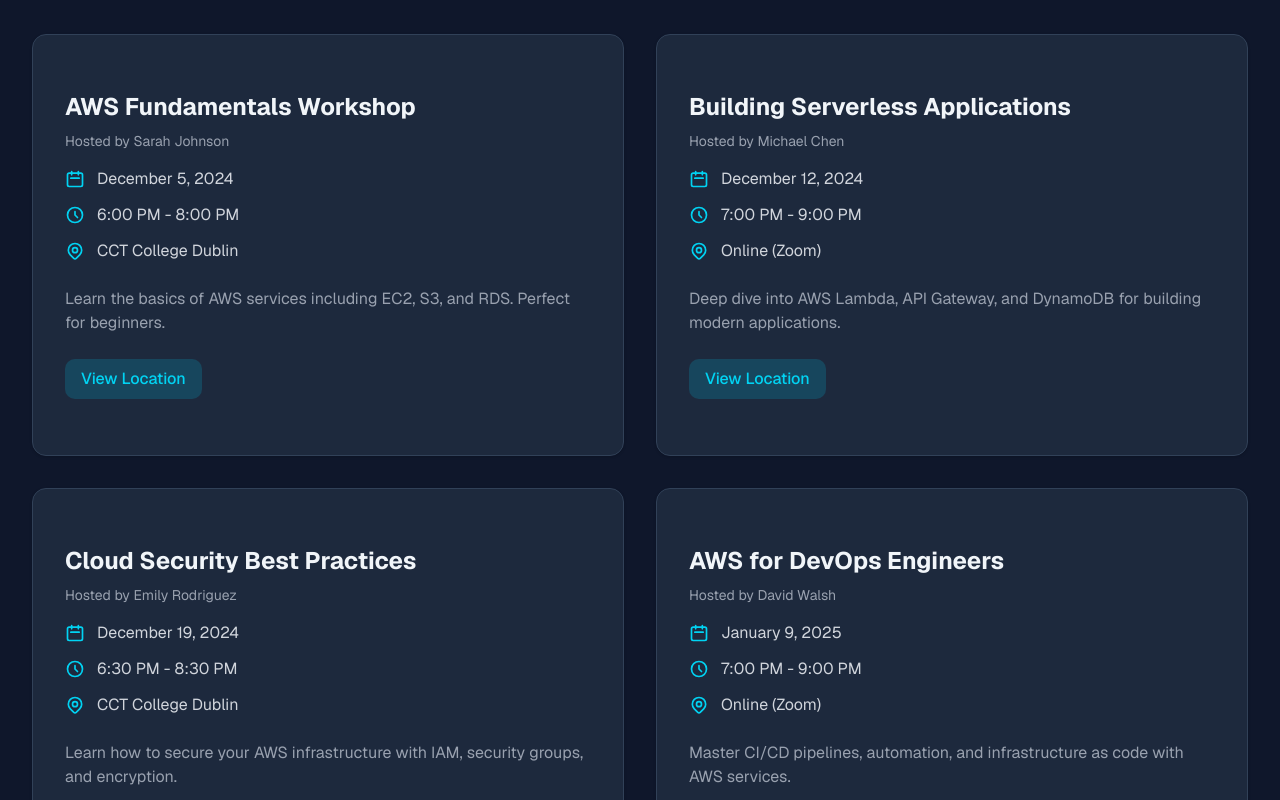
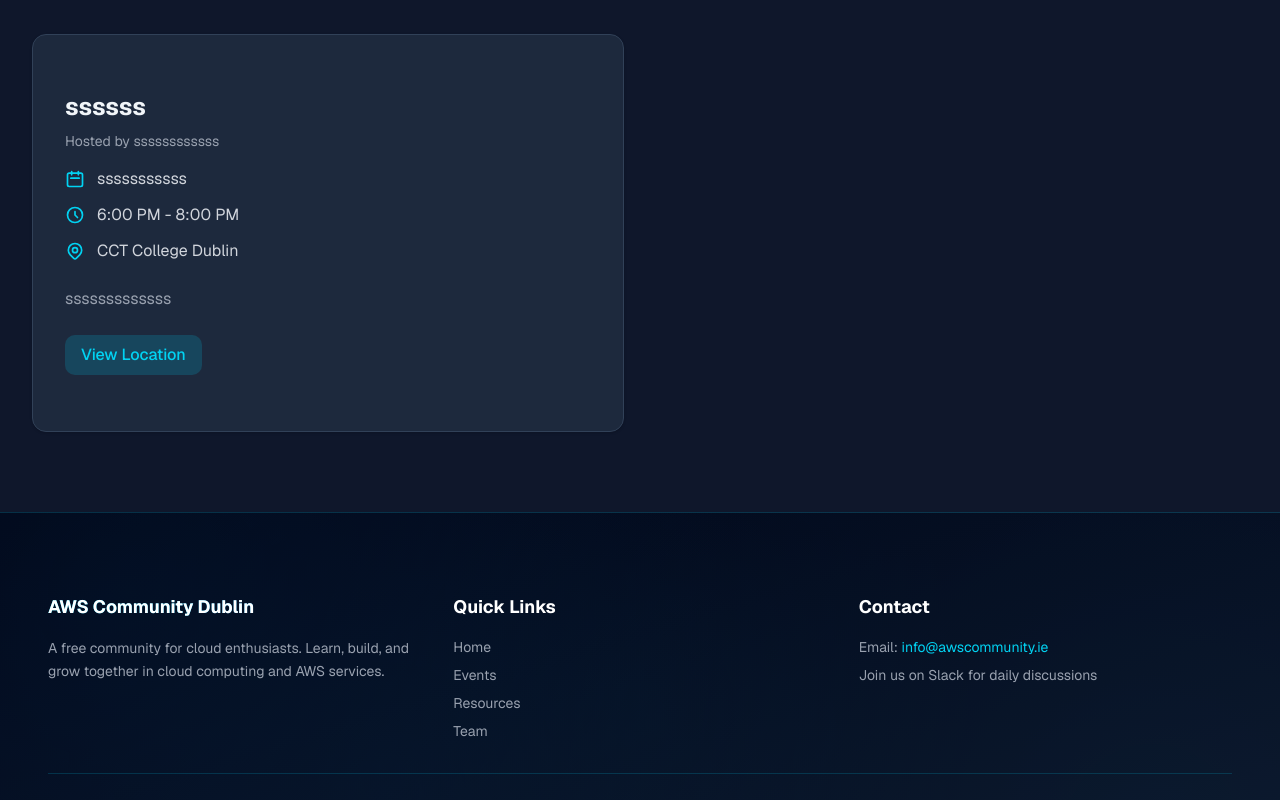
Before and after one commit to miwaraileanu/aws-club, a Next.js app: page /events in a window 1280 px wide. Shown: the part 460-1260 px from the top of the page. Built offline with nearby package versions, Linux system fonts and the light colour scheme.

Commit message:
feat: Update events list with placeholder data

```diff
--- a/app/events/page.tsx
+++ b/app/events/page.tsx
@@ -8,43 +8,13 @@ import Link from "next/link"
 const events = [
   {
     id: 1,
-    title: "AWS Fundamentals Workshop",
-    date: "December 5, 2024",
+    title: "ssssss",
+    date: "sssssssssss",
     time: "6:00 PM - 8:00 PM",
     location: "CCT College Dublin",
-    host: "Sarah Johnson",
-    description: "Learn the basics of AWS services including EC2, S3, and RDS. Perfect for beginners.",
+    host: "ssssssssssss",
+    description: "sssssssssssss",
     mapLink: "https://maps.google.com/?q=CCT+College+Dublin",
-  },
-  {
-    id: 2,
-    title: "Building Serverless Applications",
-    date: "December 12, 2024",
-    time: "7:00 PM - 9:00 PM",
-    location: "Online (Zoom)",
-    host: "Michael Chen",
-    description: "Deep dive into AWS Lambda, API Gateway, and DynamoDB for building modern applications.",
-    mapLink: "#",
-  },
-  {
-    id: 3,
-    title: "Cloud Security Best Practices",
-    date: "December 19, 2024",
-    time: "6:30 PM - 8:30 PM",
-    location: "CCT College Dublin",
-    host: "Emily Rodriguez",
-    description: "Learn how to secure your AWS infrastructure with IAM, security groups, and encryption.",
-    mapLink: "https://maps.google.com/?q=CCT+College+Dublin",
-  },
-  {
-    id: 4,
-    title: "AWS for DevOps Engineers",
-    date: "January 9, 2025",
-    time: "7:00 PM - 9:00 PM",
-    location: "Online (Zoom)",
-    host: "David Walsh",
-    description: "Master CI/CD pipelines, automation, and infrastructure as code with AWS services.",
-    mapLink: "#",
   },
 ]
 
```
